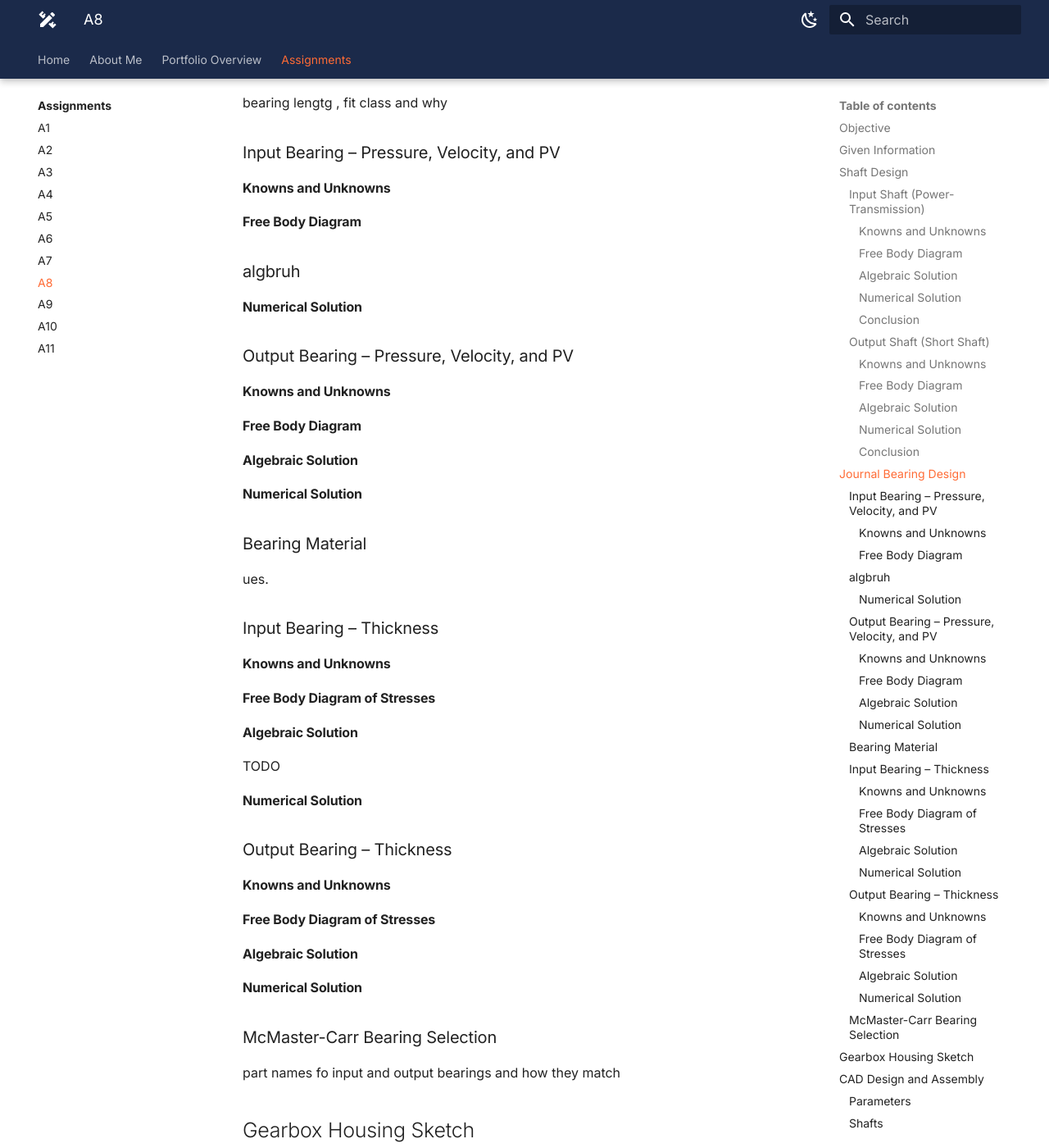
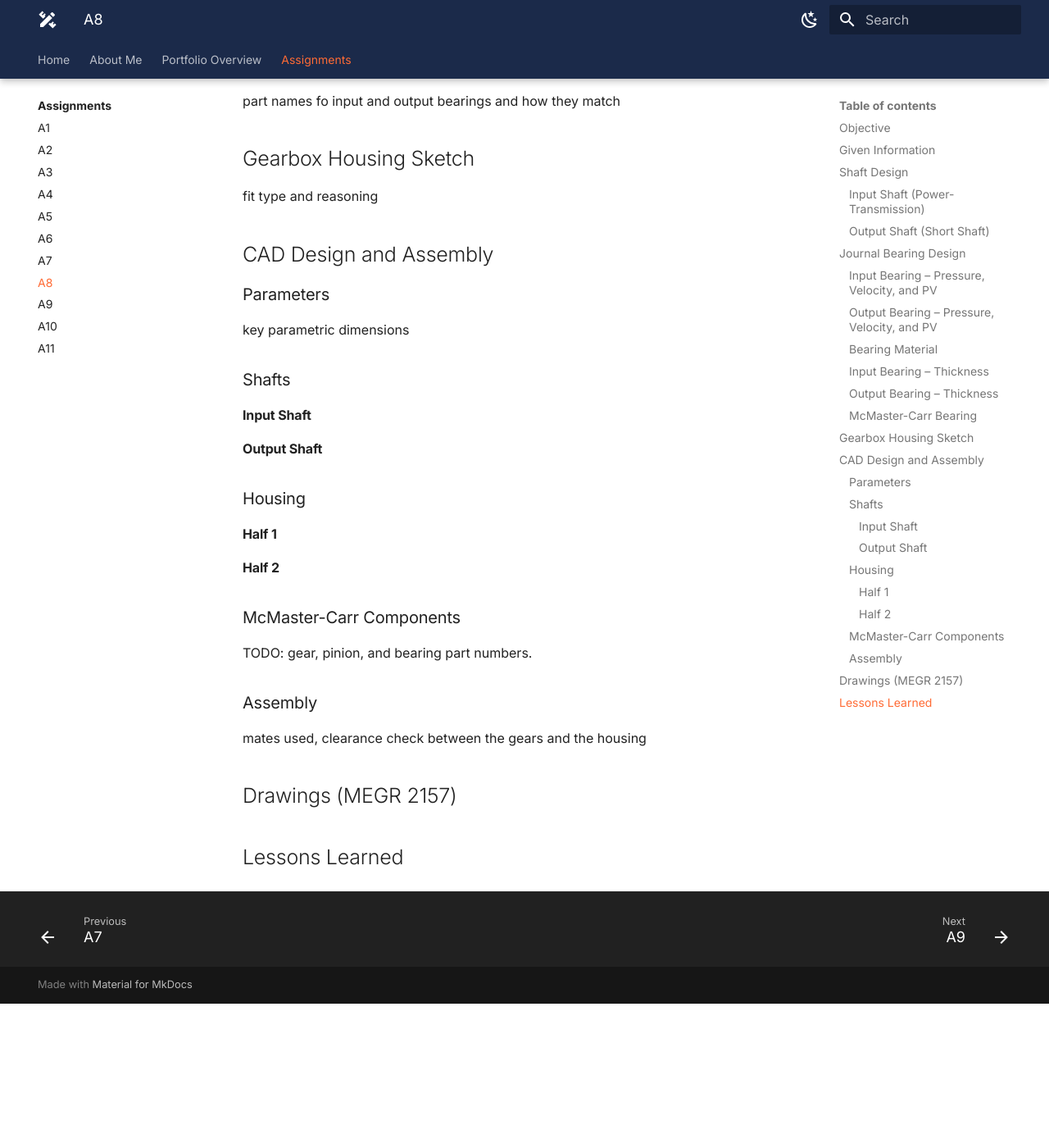
Before and after one commit to ajchiocca/megr2157-portfolio, an MkDocs documentation site: the page built from docs/assignments/A08/index.md, in a window 1280 px wide and 1400 px high, scrolled down 1133 px. Shown: the whole window at 82% size. Built offline with MkDocs 1.6.1 and Material for MkDocs 9.7.7, drawn with Linux system fonts in a browser that asks for light colours; after the commit the page ends 2357 px from its top, so only the background shows below that; some of the changed text lies outside the part shown.

Commit message:
Refactor assignment sections and update bearing info
Removed sections for knowns, free body diagrams, algebraic solutions, and numerical solutions from various components. Updated McMaster-Carr Bearing section to include part names.

```diff
--- a/docs/assignments/A08/index.md
+++ b/docs/assignments/A08/index.md
@@ -19,36 +19,10 @@
 
 ### Input Shaft (Power-Transmission)
 
-#### Knowns and Unknowns
-
-
-#### Free Body Diagram
-
-
-#### Algebraic Solution
-
-
-#### Numerical Solution
-
-
-#### Conclusion
-
 
 ### Output Shaft (Short Shaft)
 
-#### Knowns and Unknowns
 
-
-#### Free Body Diagram
-
-
-#### Algebraic Solution
-
-
-#### Numerical Solution
-
-
-#### Conclusion
 
 ## Journal Bearing Design
 <!-- 30% total. (10%) size/length, pressure, velocity, PV, material from the lecture table. (10%) thickness. (10%) McMaster-Carr selection with part names. -->
@@ -56,63 +30,24 @@ bearing lengtg , fit class and why
 
 ### Input Bearing – Pressure, Velocity, and PV
 
-#### Knowns and Unknowns
 
-
-#### Free Body Diagram
-
-
-### algbruh
-
-#### Numerical Solution
 
 
 ### Output Bearing – Pressure, Velocity, and PV
 
-#### Knowns and Unknowns
-
-
-#### Free Body Diagram
-
-
-#### Algebraic Solution
-
-
-#### Numerical Solution
 
 
 ### Bearing Material
-ues.
+
 
 ### Input Bearing – Thickness
 
-#### Knowns and Unknowns
+### Output Bearing – Thickness
 
 
-#### Free Body Diagram of Stresses
 
 
-#### Algebraic Solution
-TODO
-
-#### Numerical Solution
-
-
-### Output Bearing – Thickness
-
-#### Knowns and Unknowns
-
-
-#### Free Body Diagram of Stresses
-
-
-#### Algebraic Solution
-
-
-#### Numerical Solution
-
-
-### McMaster-Carr Bearing Selection
+### McMaster-Carr Bearing
 part names fo input and output bearings and how they match
 
 ## Gearbox Housing Sketch
```
Also changed, not shown: other parts of docs/assignments/A08/index.md (+0 -19 lines).
